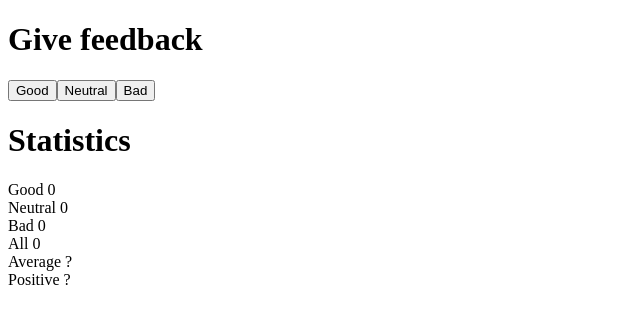
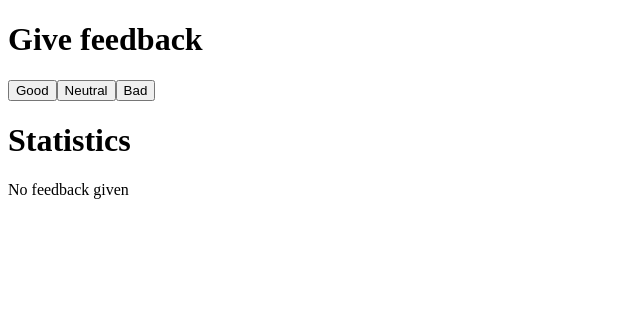
Before and after one commit to TarmoJussila/full-stack-open-2020, a React (Create React App) app in the folder part1/unicafe/: page / in a window 1280 px wide. Shown: the top 324 px of the page, without its empty margins (0-640 px from the left). Built offline with nearby package versions, Linux system fonts and the light colour scheme.

Commit message:
Part 1.8: Unicafe step 3.

```diff
--- a/part1/unicafe/src/index.js
+++ b/part1/unicafe/src/index.js
@@ -12,13 +12,30 @@ const App = () => {
       <Button handleClick={() => setGood(good + 1)} text="Good" />
       <Button handleClick={() => setNeutral(neutral + 1)} text="Neutral" />
       <Button handleClick={() => setBad(bad + 1)} text="Bad" />
+      <Statistics good={good} neutral={neutral} bad={bad} />
+    </div>
+  )
+}
+
+const Statistics = (props) => {
+  if (props.good + props.neutral + props.bad === 0) {
+    return (
+      <div>
+        <h1>Statistics</h1>
+        <p>No feedback given</p>
+      </div>
+    )
+  }
+
+  return (
+    <div>
       <h1>Statistics</h1>
-      <Display value={good} text="Good" />
-      <Display value={neutral} text="Neutral" />
-      <Display value={bad} text="Bad" />
-      <Display value={good + neutral + bad} text="All" />
-      <Display value={(good - bad) / (good + neutral + bad)} text="Average" />
-      <Display value={(good / (good + neutral + bad)) * 100} text="Positive" suffix="%" />
+      <Display value={props.good} text="Good" />
+      <Display value={props.neutral} text="Neutral" />
+      <Display value={props.bad} text="Bad" />
+      <Display value={props.good + props.neutral + props.bad} text="All" />
+      <Display value={(props.good - props.bad) / (props.good + props.neutral + props.bad)} text="Average" />
+      <Display value={(props.good / (props.good + props.neutral + props.bad)) * 100} text="Positive" suffix="%" />
     </div>
   )
 }
```
